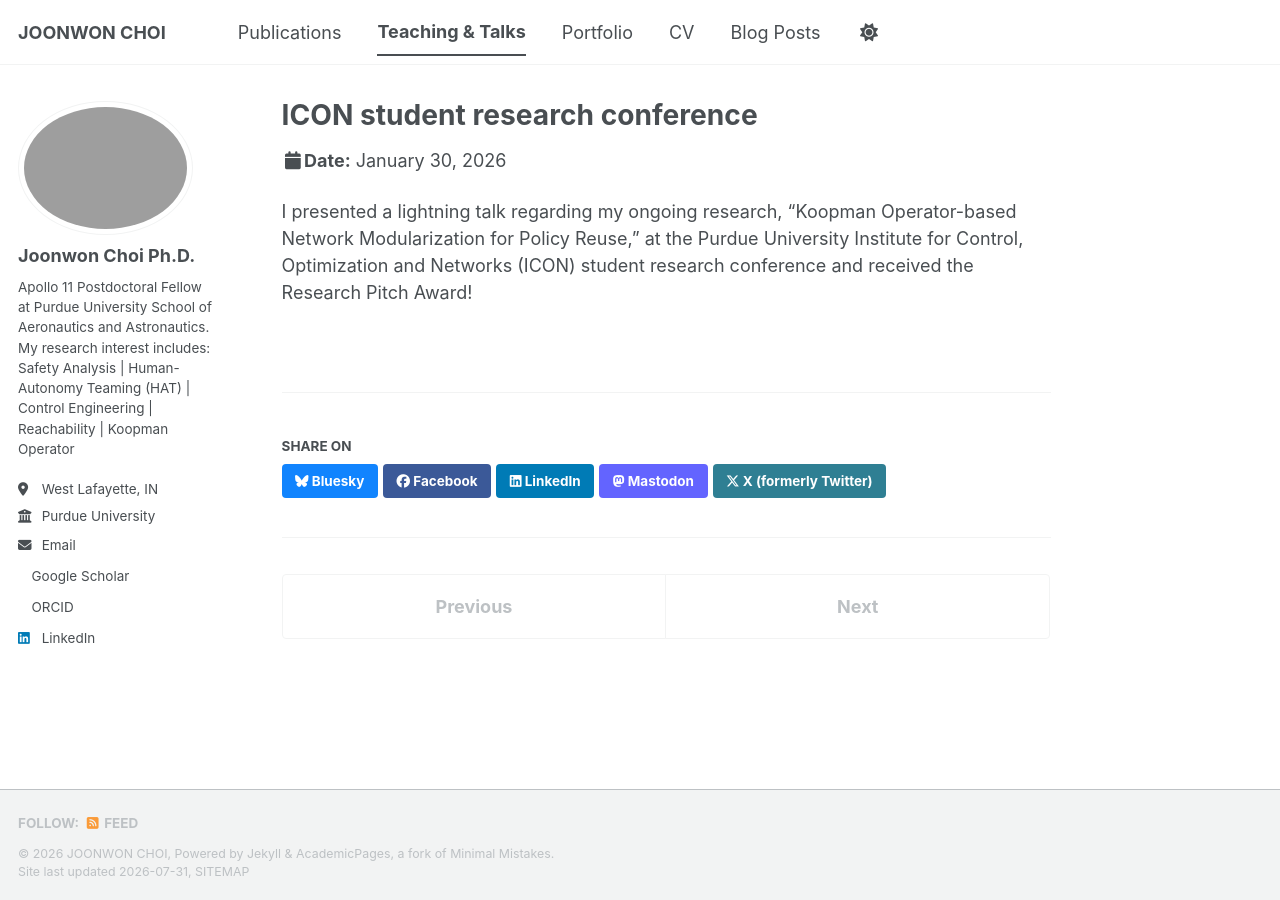
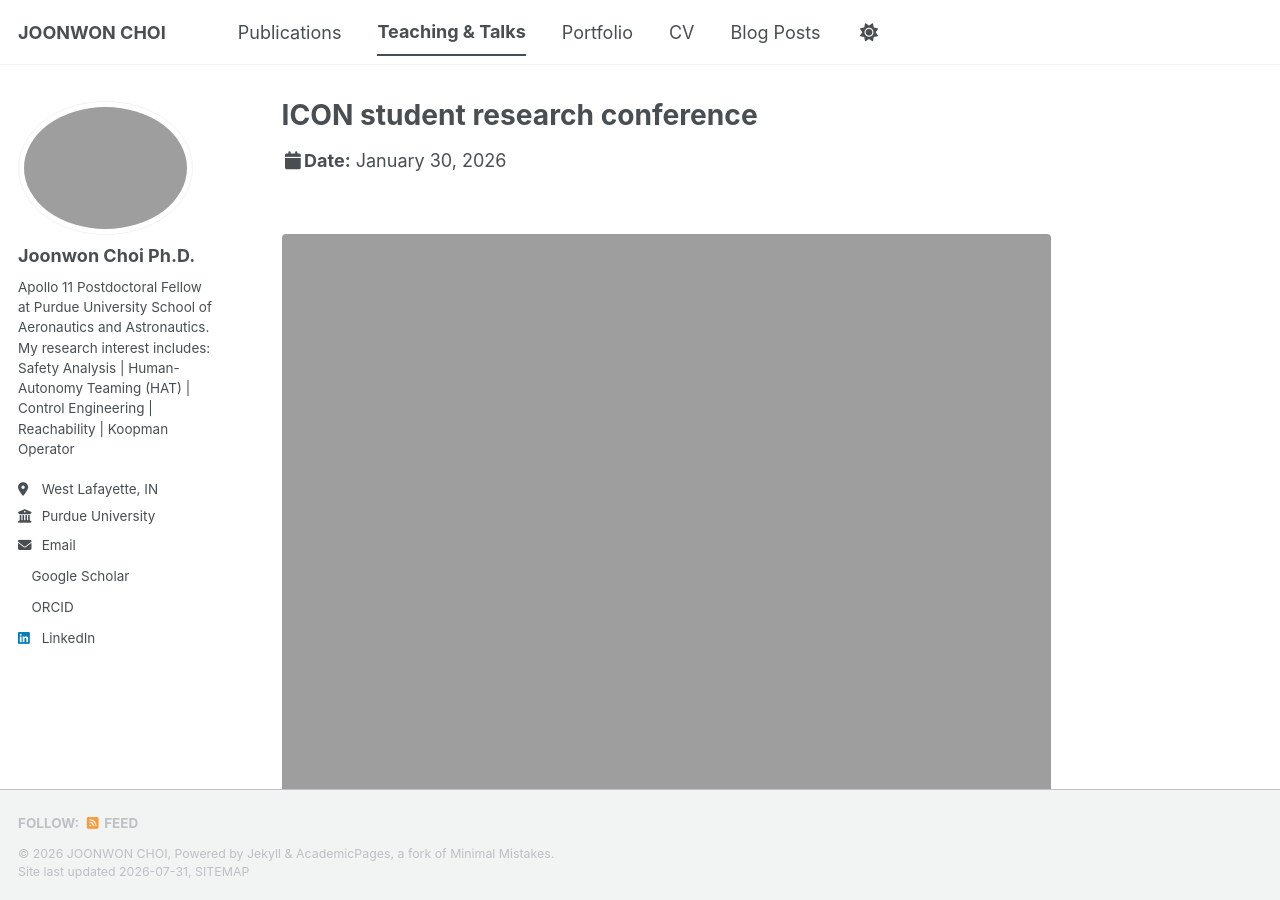
Before and after one commit to netakoi/netakoi.github.io, a Jekyll site: the page built from _talks/2026-01-30-ICON-1.md, in a window 1280 px wide and 900 px high. Built offline with Jekyll 4.4.1, drawn with Linux system fonts in a browser that asks for light colours; a style sheet for code colours, icons or effects is not loaded.

Commit message:
Update talk.html

```diff
--- a/_layouts/talk.html
+++ b/_layouts/talk.html
@@ -41,7 +41,25 @@ layout: default
       {% endunless %}
 
       <section class="page__content" itemprop="text">
+
+        {% if page.detail_image %}
+          <figure class="detail-page-image">
+            <img
+              src="{% if page.detail_image contains '://' %}{{ page.detail_image }}{% else %}{{ page.detail_image | prepend: '/images/' | prepend: base_path }}{% endif %}"
+              alt="{{ page.detail_image_alt | default: page.title | strip_html | escape }}"
+            >
+
+            {% if page.detail_image_caption %}
+              <figcaption>
+                {{ page.detail_image_caption | markdownify | remove: '<p>' | remove: '</p>' }}
+              </figcaption>
+            {% endif %}
+          </figure>
+        {% endif %}
+
         {{ content }}
+
+
         {% if page.link %}<div><a href="{{ page.link }}" class="btn">{{ site.data.ui-text[site.locale].ext_link_label | default: "Direct Link" }}</a></div>{% endif %}
       </section>
 
```
